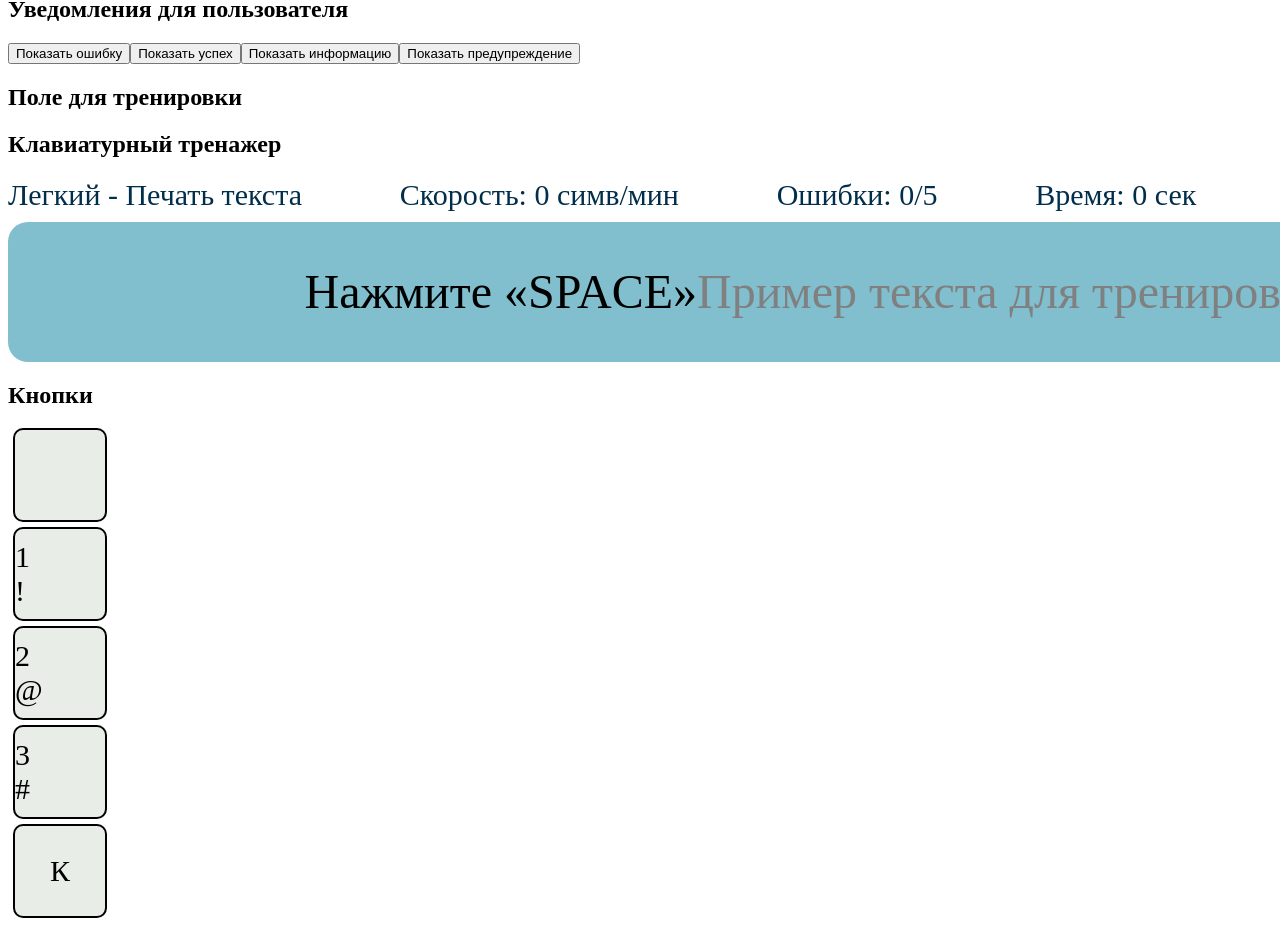
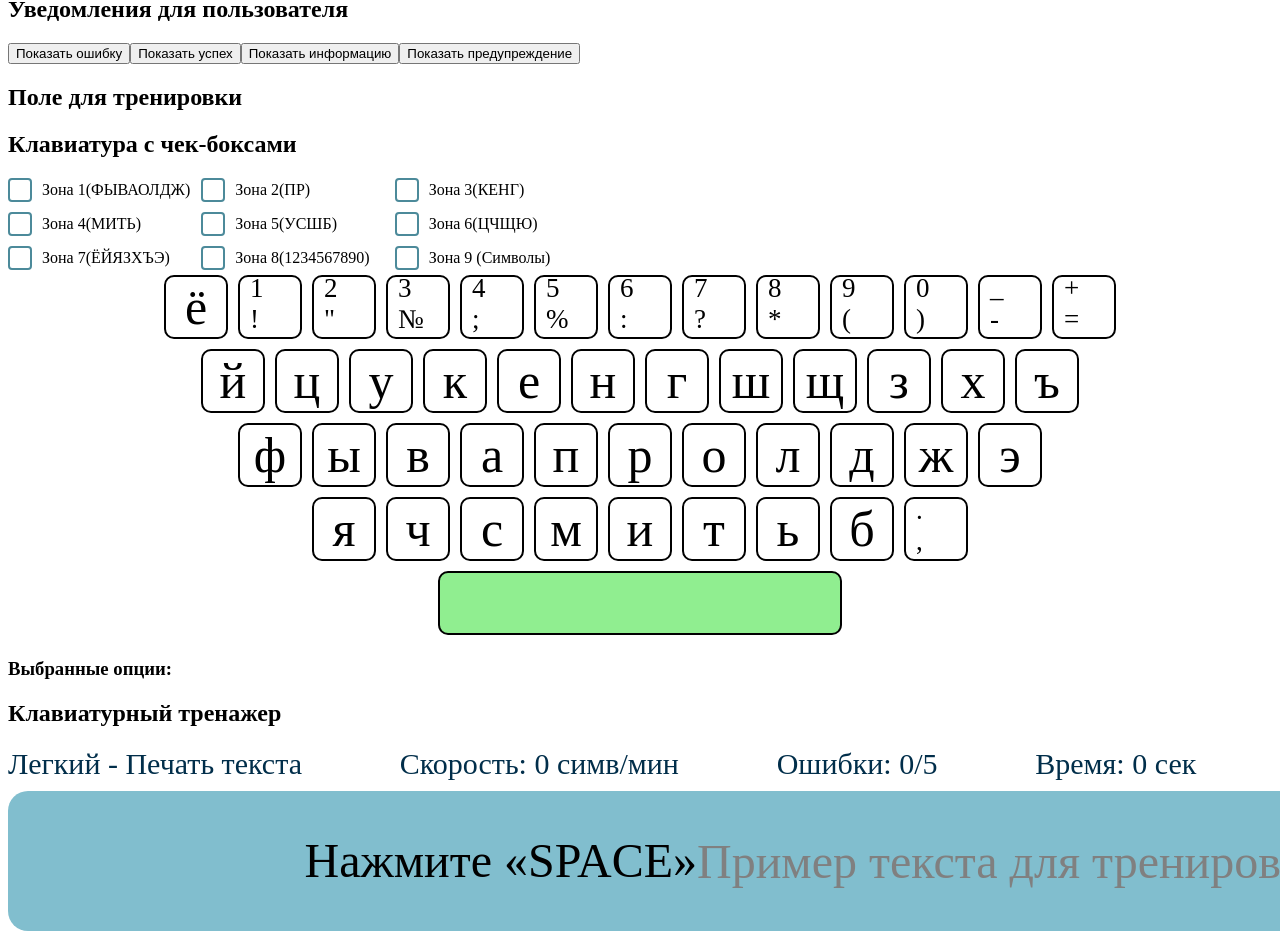
Before and after one commit to golosoman/GigaType, a Vue app in the folder frontend/: page / in a window 1280 px wide. Shown: the part 3689-4620 px from the top of the page. Built offline with nearby package versions, Linux system fonts and the light colour scheme; the HTML template or start-up script is replaced by a standard one.

Commit message:
add keyboard with checkbox component

```diff
--- /dev/null
+++ b/frontend/src/component/Trainer/editor/KeyboardWithCheckbox.vue
@@ -0,0 +1,46 @@
+<template>
+    <div>
+        <BaseCheckboxGroup :options="checkOptions" :columns="3" customStyle="width: 570px"
+            @update:selectedValues="handleSelectedValues" />
+        <KeybordForZones :selectedZones="selectedOptions" />
+    </div>
+</template>
+
+<script lang="ts">
+import { defineComponent, ref } from 'vue';
+import { BaseCheckboxGroup } from '@/component/UI';
+import { KeybordForZones } from '../keyboard';
+
+export default defineComponent({
+    name: 'App',
+    components: {
+        BaseCheckboxGroup,
+        KeybordForZones,
+    },
+    setup(props, { emit }) {
+        const selectedOptions = ref<string[]>([]);
+        const checkOptions = [
+            'Зона 1(ФЫВАОЛДЖ)',
+            'Зона 2(ПР)',
+            'Зона 3(КЕНГ)',
+            'Зона 4(МИТЬ)',
+            'Зона 5(УСШБ)',
+            'Зона 6(ЦЧЩЮ)',
+            'Зона 7(ЁЙЯЗХЪЭ)',
+            'Зона 8(1234567890)',
+            'Зона 9 (Символы)'
+        ];
+
+        const handleSelectedValues = (values: string[]) => {
+            selectedOptions.value = values;
+            emit('update:selectedValues', selectedOptions.value);
+        };
+
+        return {
+            selectedOptions,
+            checkOptions,
+            handleSelectedValues,
+        };
+    },
+});
+</script>
--- /dev/null
+++ b/frontend/src/component/Trainer/editor/index.ts
@@ -0,0 +1,3 @@
+import KeyboardWithCheckbox from "./KeyboardWithCheckbox.vue";
+
+export { KeyboardWithCheckbox };
--- a/frontend/src/component/Trainer/index.ts
+++ b/frontend/src/component/Trainer/index.ts
@@ -5,3 +5,4 @@ export * from "./keyboard";
 export * from "./table";
 export * from "./statistic";
 export * from "./auth";
+export * from "./editor";
--- /dev/null
+++ b/frontend/src/component/Trainer/keyboard/KeybordForZones.vue
@@ -0,0 +1,114 @@
+<template>
+    <div class="keyboard">
+        <div v-for="(row, rowIndex) in keys" :key="rowIndex" class="keyboard-row">
+            <KeyboardButton v-for="(key, keyIndex) in row" :key="keyIndex" :values="Array.isArray(key) ? key : [key]"
+                :onClick="handleButtonClick" :style="{ backgroundColor: getKeyColor(key) }"
+                :customStyle="getButtonStyle(key)" styleForOneItem="font-size: 50px;"
+                styleForTwoItem="font-size: 27px; margin-left: 10px; margin-bottom: 5px;" />
+        </div>
+    </div>
+</template>
+
+<script lang="ts">
+import { defineComponent, ref } from 'vue';
+import KeyboardButton from './KeyboardButton.vue';
+
+export default defineComponent({
+    name: 'KeyboardForZone',
+    components: {
+        KeyboardButton,
+    },
+    props: {
+        selectedZones: {
+            type: Array as () => string[],
+            required: false,
+            default: () => []
+        }
+    },
+    setup(props) {
+        const keys = ref([
+            [['ё'], ['1', '!'], ['2', '"'], ['3', '№'], ['4', ';'], ['5', '%'], ['6', ':'], ['7', '?'], ['8', '*'], ['9', '('], ['0', ')'], ['_', '-'], ['+', '=']],
+            [['й'], ['ц'], ['у'], ['к'], ['е'], ['н'], ['г'], ['ш'], ['щ'], ['з'], ['х'], ['ъ']],
+            [['ф'], ['ы'], ['в'], ['а'], ['п'], ['р'], ['о'], ['л'], ['д'], ['ж'], ['э']],
+            [['я'], ['ч'], ['с'], ['м'], ['и'], ['т'], ['ь'], ['б'], ['.', ',']],
+            [[' ']]
+        ]);
+
+        const zoneMapping: Record<string, string[]> = {
+            'Зона 1(ФЫВАОЛДЖ)': ['ф', 'ы', 'в', 'а', 'о', 'л', 'д', 'ж'],
+            'Зона 2(ПР)': ['п', 'р'],
+            'Зона 3(КЕНГ)': ['к', 'е', 'н', 'г'],
+            'Зона 4(МИТЬ)': ['м', 'и', 'т', 'ь'],
+            'Зона 5(УСШБ)': ['у', 'с', 'ш', 'б'],
+            'Зона 6(ЦЧЩЮ)': ['ц', 'ч', 'щ', 'ю'],
+            'Зона 7(ЁЙЯЗХЪЭ)': ['ё', 'й', 'я', 'з', 'х', 'ъ', 'э', '.', ','],
+            'Зона 8(1234567890)': ['1', '2', '3', '4', '5', '6', '7', '8', '9', '0'],
+            'Зона 9 (Символы)': ['!', '"', '№', ';', '%', ':', '?', '*', '(', ')', '_', '-', '+', '='],
+            'Зона Пробела': [' '],
+        };
+
+        // Маппинг зон на цвета
+        const zoneColors: Record<string, string> = {
+            'Зона 1(ФЫВАОЛДЖ)': '#FFCCCB',
+            'Зона 2(ПР)': '#FFD700',
+            'Зона 3(КЕНГ)': '#ADFF2F',
+            'Зона 4(МИТЬ)': '#00FA9A',
+            'Зона 5(УСШБ)': '#00BFFF',
+            'Зона 6(ЦЧЩЮ)': '#FF69B4',
+            'Зона 7(ЁЙЯЗХЪЭ)': '#BA55D3',
+            'Зона 8(1234567890)': '#6495ED',
+            'Зона 9 (Символы)': '#E24548',
+            'Зона Пробела': '#90EE90'
+        };
+
+        const handleButtonClick = (value: string) => {
+            console.log('Clicked:', value);
+            // Здесь вы можете обрабатывать нажатие кнопки
+        };
+
+        const getButtonStyle = (key: string | string[]): string => {
+            const baseStyle = 'background-color: #E8EDE7; width: 60px; height: 60px; font-size: 30px; border-radius: 10px;';
+            if (key.includes(' ')) {
+                return `${baseStyle} width: 400px; height: 60px; font-size: 30px;`; // Увеличенная ширина для пробела
+            }
+            return `${baseStyle}`; // Стандартный стиль
+        };
+
+        const getKeyColor = (key: string[]) => {
+            // Проверяем, является ли ключ пробелом
+            if (key.includes(' ')) {
+                return zoneColors['Зона Пробела']; // Возвращаем цвет для пробела
+            }
+
+            for (let i = 0; i < props.selectedZones.length; i++) {
+                const zone = props.selectedZones[i];
+                if (zoneMapping[zone]) {
+                    if (zoneMapping[zone].some(activeKey => key.includes(activeKey))) {
+                        return zoneColors[zone]; // Возвращаем цвет для соответствующей зоны
+                    }
+                }
+            }
+            return ''; // Если зона не выбрана, возвращаем пустую строку (без цвета)
+        };
+
+        return {
+            keys,
+            getButtonStyle,
+            handleButtonClick,
+            getKeyColor,
+        };
+    },
+});
+</script>
+
+<style scoped>
+.keyboard {
+    display: flex;
+    flex-direction: column;
+}
+
+.keyboard-row {
+    display: flex;
+    justify-content: center;
+}
+</style>
--- a/frontend/src/component/Trainer/keyboard/index.ts
+++ b/frontend/src/component/Trainer/keyboard/index.ts
@@ -1,4 +1,5 @@
 import KeyboardButton from "./KeyboardButton.vue";
 import Keyboard from "./Keyboard.vue";
+import KeybordForZones from "./KeybordForZones.vue";
 
-export { KeyboardButton, Keyboard };
+export { KeyboardButton, Keyboard, KeybordForZones };
--- a/frontend/src/views/HomeView.vue
+++ b/frontend/src/views/HomeView.vue
@@ -10,7 +10,8 @@ import {
   AuthButtons,
   AuthForm,
   RegisterForm,
-  NavigationBarForAdmin
+  NavigationBarForAdmin,
+  KeyboardWithCheckbox
 } from '@/component/trainer';
 import ImageUrl from '@/assets/Logo.png'
 import UserUrl from '@/assets/User.png'
@@ -219,6 +220,17 @@ const chartData = ref([
       <!-- <TrainingField :textToType="textToType" @completed="handleCompletion"
         customStyle="width: 1378px; height: 140px; border-radius: 20px; font-size: 48px; "></TrainingField> -->
     </div>
+
+    <div>
+      <h2>Клавиатура с чек-боксами</h2>
+      <KeyboardWithCheckbox @update:selectedValues="handleSelectedValues"></KeyboardWithCheckbox>
+      <div>
+        <h3>Выбранные опции:</h3>
+        <ul>
+          <li v-for="option in selectedOptions" :key="option">{{ option }}</li>
+        </ul>
+      </div>
+    </div>
     <div>
       <h2>Клавиатурный тренажер</h2>
       <TypingTrainer level="Легкий" exercise="Печать текста" :maxErrors="5" textToType="Пример текста для тренировки."
```
